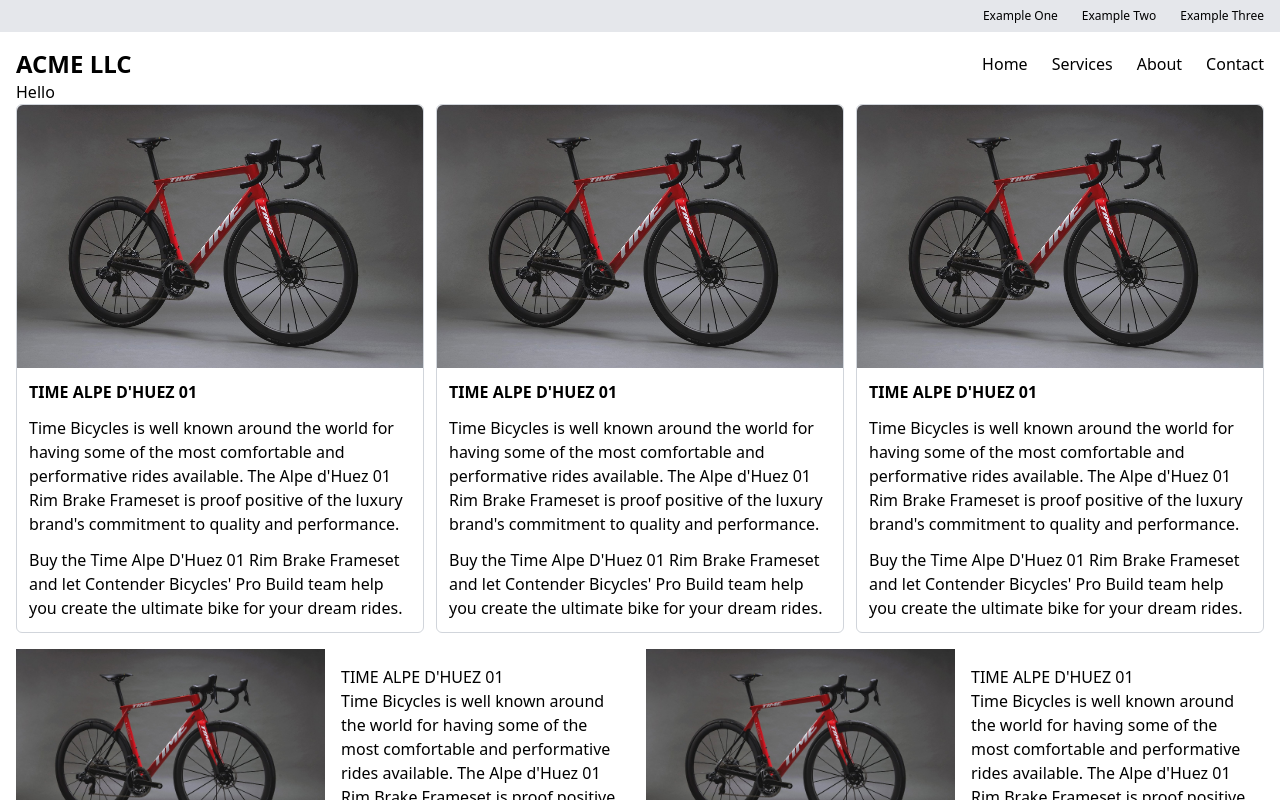
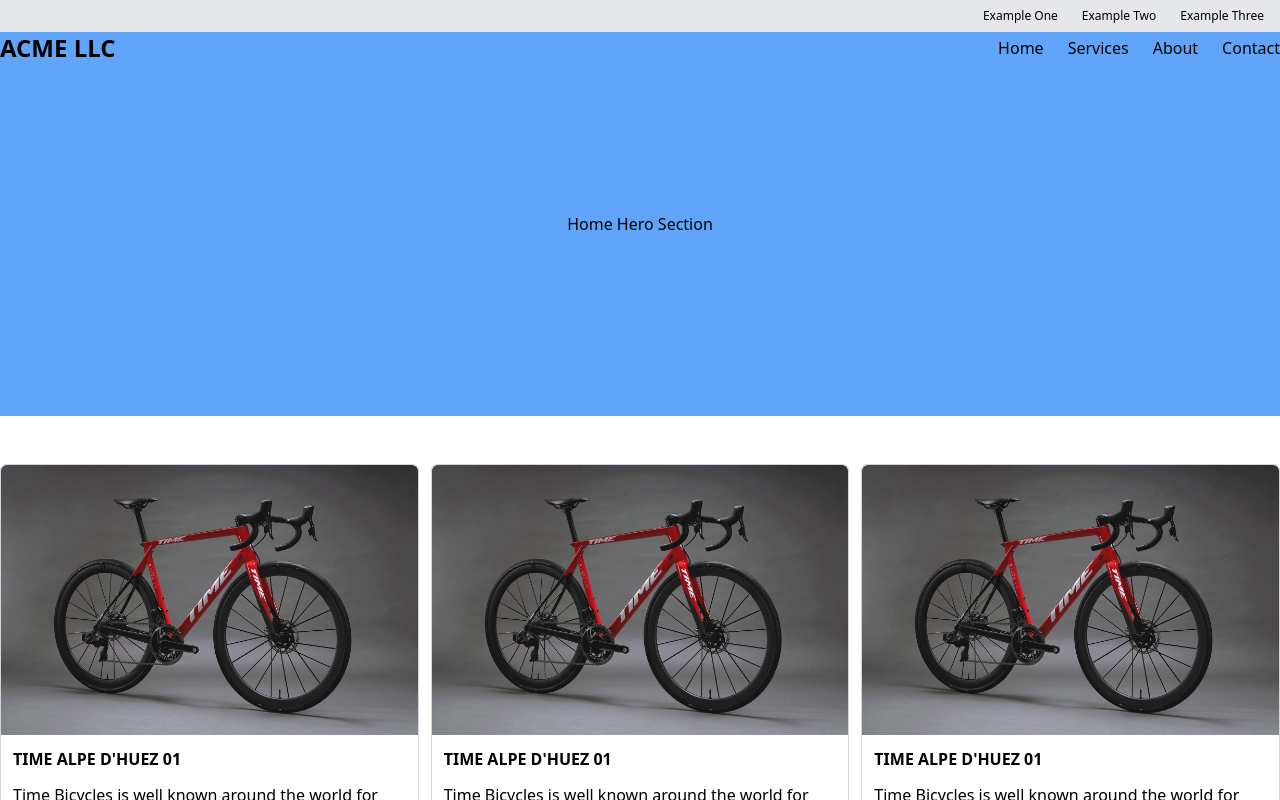
Before and after one commit to mostlyclicks/mostly-component-library, a React (Create React App) app: page / in a window 1280 px wide. Shown: the top 800 px of the page. Built offline with nearby package versions, Linux system fonts and the light colour scheme.

Commit message:
add hero

```diff
--- a/src/App.js
+++ b/src/App.js
@@ -3,6 +3,7 @@
 import Card from './Layout/Card'
 import Card2 from './Layout/Card2'
 import Header from './Layout/Header'
+import Hero from './Layout/Hero'
 import Footer from './Layout/Footer'
 
 import { topNavLinks, mainNavLinks } from './DummyData/NavData'
@@ -16,7 +17,8 @@
     <Layout>
 
       <Header links={mainNavLinks} />
-        <h1>Hello</h1>
+      <Hero />
+
         {/*
           Add routing for pages
           - start with home
--- /dev/null
+++ b/src/Layout/Hero.js
@@ -0,0 +1,11 @@
+import React from 'react'
+
+const Hero = () => {
+  return (
+    <div className="h-96 bg-blue-400 w-screen -mt-8 flex flex-row justify-center mb-12">
+      <h1 className='flex items-center'>Home Hero Section</h1>
+    </div>
+  )
+}
+
+export default Hero
--- a/src/index.css
+++ b/src/index.css
@@ -3,5 +3,5 @@
 @tailwind utilities;
 
 main {
-  padding:1rem;
+  padding:0rem;
 }
```
